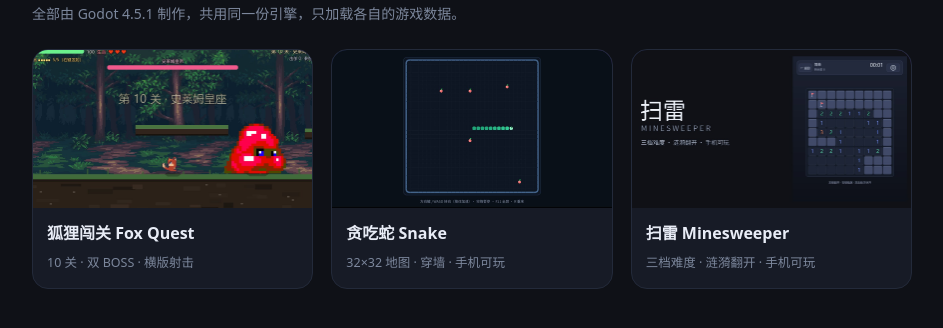
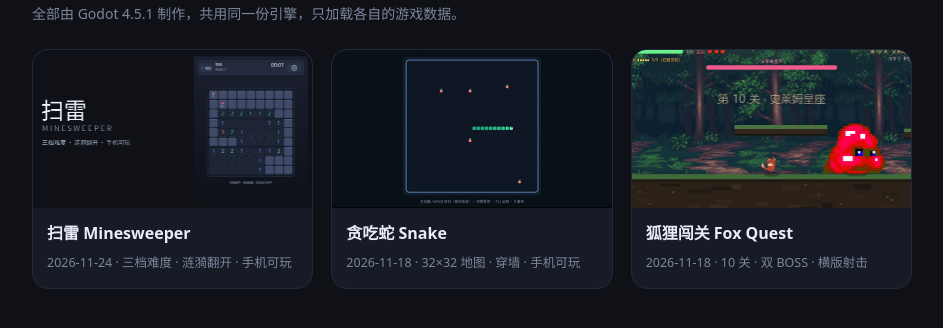
Before and after one commit to huangqingyuan1/games, a plain HTML site: page index.html in a window 1280 px wide. Shown: the part 276-604 px from the top of the page, without its empty margins (168-1111 px from the left). Drawn offline with Linux system fonts and the light colour scheme.

Commit message:
hub: newest first + dates

```diff
--- a/index.html
+++ b/index.html
@@ -29,17 +29,17 @@
   <h1>小游戏</h1>
   <p class="sub">全部由 Godot 4.5.1 制作，共用同一份引擎，只加载各自的游戏数据。</p>
   <div class="grid">
-    <a class="card" href="fox-quest/">
-      <div class="cover"><img src="covers/fox-quest.jpg" alt="狐狸闯关"></div>
-      <div class="body"><h2>狐狸闯关 Fox Quest</h2><span>10 关 · 双 BOSS · 横版射击</span></div>
+    <a class="card" href="minesweeper/">
+      <div class="cover"><img src="covers/minesweeper.jpg" alt="扫雷"></div>
+      <div class="body"><h2>扫雷 Minesweeper</h2><span>2026-11-24 · 三档难度 · 涟漪翻开 · 手机可玩</span></div>
     </a>
     <a class="card" href="snake/">
       <div class="cover"><img src="covers/snake.jpg" alt="贪吃蛇"></div>
-      <div class="body"><h2>贪吃蛇 Snake</h2><span>32×32 地图 · 穿墙 · 手机可玩</span></div>
+      <div class="body"><h2>贪吃蛇 Snake</h2><span>2026-11-18 · 32×32 地图 · 穿墙 · 手机可玩</span></div>
     </a>
-    <a class="card" href="minesweeper/">
-      <div class="cover"><img src="covers/minesweeper.jpg" alt="扫雷"></div>
-      <div class="body"><h2>扫雷 Minesweeper</h2><span>三档难度 · 涟漪翻开 · 手机可玩</span></div>
+    <a class="card" href="fox-quest/">
+      <div class="cover"><img src="covers/fox-quest.jpg" alt="狐狸闯关"></div>
+      <div class="body"><h2>狐狸闯关 Fox Quest</h2><span>2026-11-18 · 10 关 · 双 BOSS · 横版射击</span></div>
     </a>
   </div>
 </main>
```
